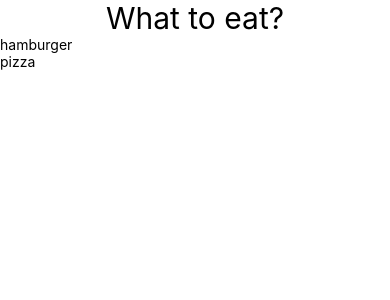
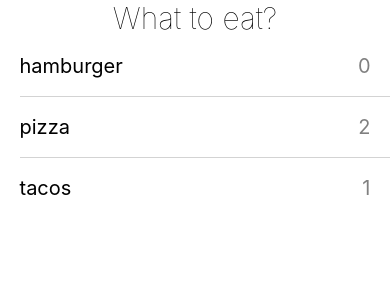
Before and after one commit to andrewnguonly/what-to-eat, a React Native app: screen / in a window 390 px wide. Shown: the top 300 px of the page. Built offline with nearby package versions, Linux system fonts and the light colour scheme.

Commit message:
Implement and style default list view.

```diff
--- a/src/App.tsx
+++ b/src/App.tsx
@@ -1,26 +1,62 @@
-import React from 'react';
-import { FlatList, SafeAreaView, StyleSheet, Text } from 'react-native';
-import getMeals from './Controller';
+import React from "react";
+import { FlatList, SafeAreaView, StyleSheet, Text, View } from "react-native";
+import getMeals from "./Controller";
 
 const styles = StyleSheet.create({
-
+  row: {
+    alignItems: "center",
+    flexDirection: "row",
+    height: 60,
+    paddingLeft: "5%",
+    paddingRight: "5%",
+  },
+  rowLabel: {
+    color: "gray",
+    fontSize: 20,
+  },
+  rowLabelCol: {
+    alignItems: "flex-end",
+    width: "50%",
+  },
+  rowSeparator: {
+    backgroundColor: "lightgray",
+    height: 1,
+    marginLeft: "5%",
+  },
+  rowTitle: {
+    fontSize: 20,
+  },
+  rowTitleCol: {
+    alignItems: "flex-start",
+    width: "50%",
+  },
   title: {
-    color: 'black',
+    color: "black",
     fontSize: 30,
-    textAlign: 'center',
-  }
+    fontWeight: "100",
+    textAlign: "center",
+  },
 });
 
 const App = () => {
-
   const meals = getMeals();
 
   return (
-    <SafeAreaView>
+    <SafeAreaView style={{ flex: 1 }}>
       <Text style={styles.title}>What to eat?</Text>
       <FlatList
+        ItemSeparatorComponent={() => <View style={styles.rowSeparator} />}
         data={meals}
-        renderItem={({item}) => <Text>{item.name}</Text>}
+        renderItem={({ item }) => (
+          <View style={styles.row}>
+            <View style={styles.rowTitleCol}>
+              <Text style={styles.rowTitle}>{item.name}</Text>
+            </View>
+            <View style={styles.rowLabelCol}>
+              <Text style={styles.rowLabel}>{item.last_eaten_ts}</Text>
+            </View>
+          </View>
+        )}
       />
     </SafeAreaView>
   );
--- a/src/Controller.ts
+++ b/src/Controller.ts
@@ -3,11 +3,17 @@
 function getMeals(): Meal[] {
   const meal1 = new Meal();
   meal1.name = "hamburger";
+  meal1.last_eaten_ts = 0;
 
   const meal2 = new Meal();
   meal2.name = "pizza";
+  meal2.last_eaten_ts = 2;
 
-  return new Array(meal1, meal2);
+  const meal3 = new Meal();
+  meal3.name = "tacos";
+  meal3.last_eaten_ts = 1;
+
+  return new Array(meal1, meal2, meal3);
 }
 
 export default getMeals;
```
